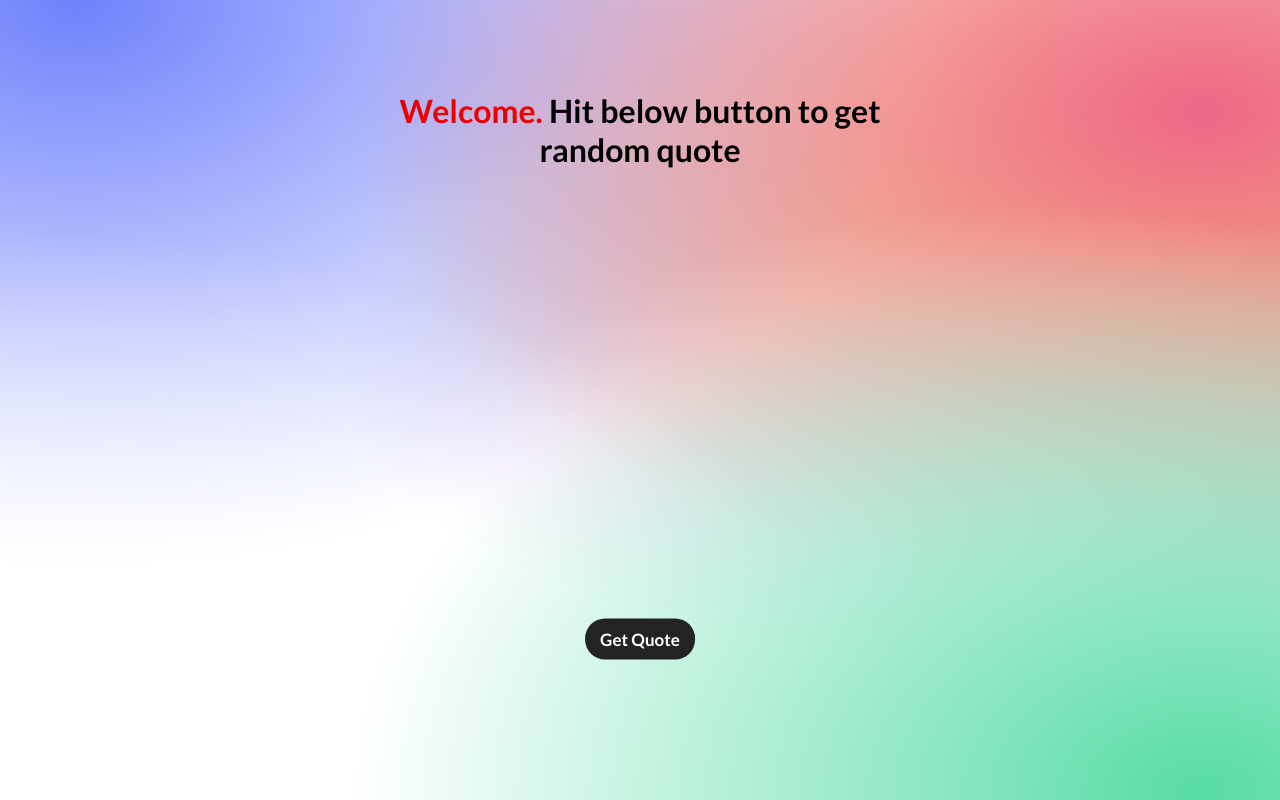
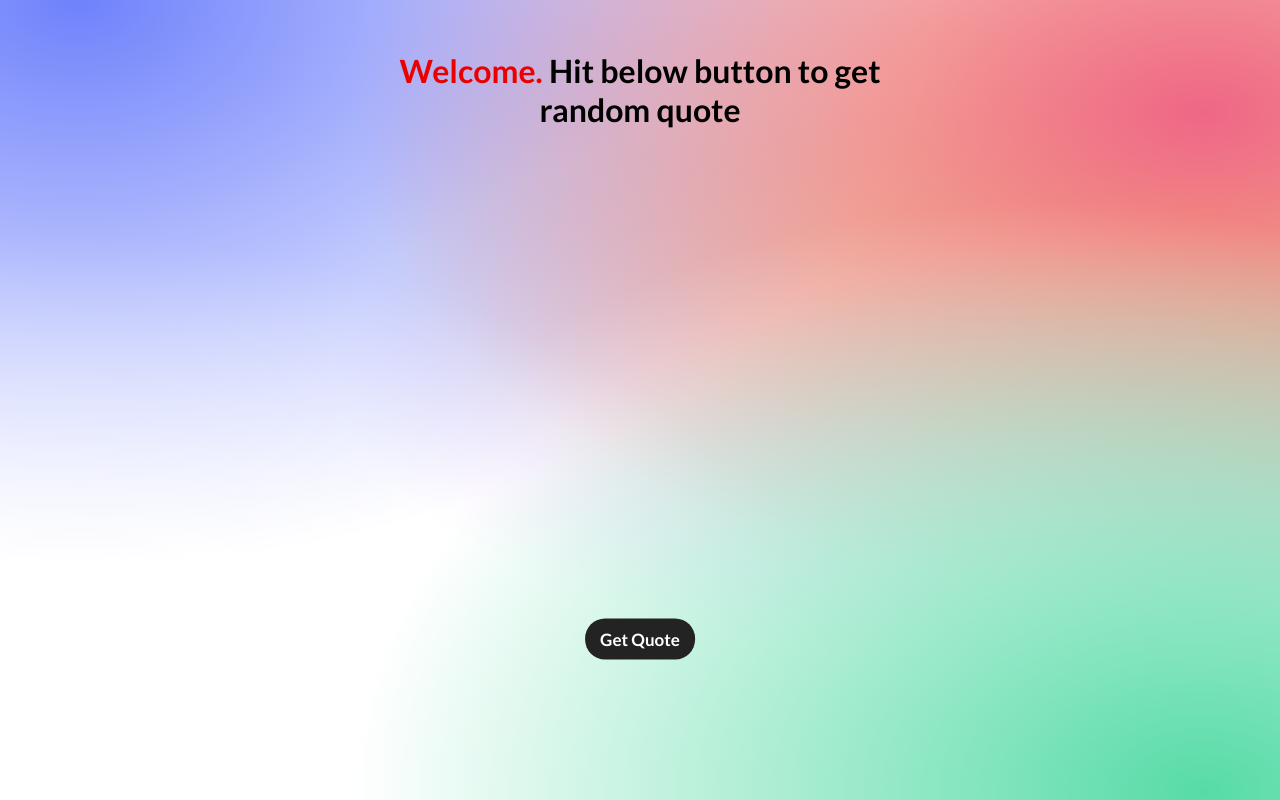
Before and after one commit to anandpopalwar/quotes-app, a plain HTML site: page index.html in a window 1280 px wide. Drawn offline with nearby package versions, Linux system fonts and the light colour scheme.

Commit message:
small changes

```diff
--- a/style.css
+++ b/style.css
@@ -60,10 +60,11 @@ h1{
 }
 
 .container{
-    padding: 50px;
+    padding: 10px 20px 10px 20px;
     width: 500px;
     height: 300px;
     margin: 20px auto;
+    /* background-color: bisque; */
     /* display: inline-grid;
     place-items: center; */
     /* align-self: center; */
```
